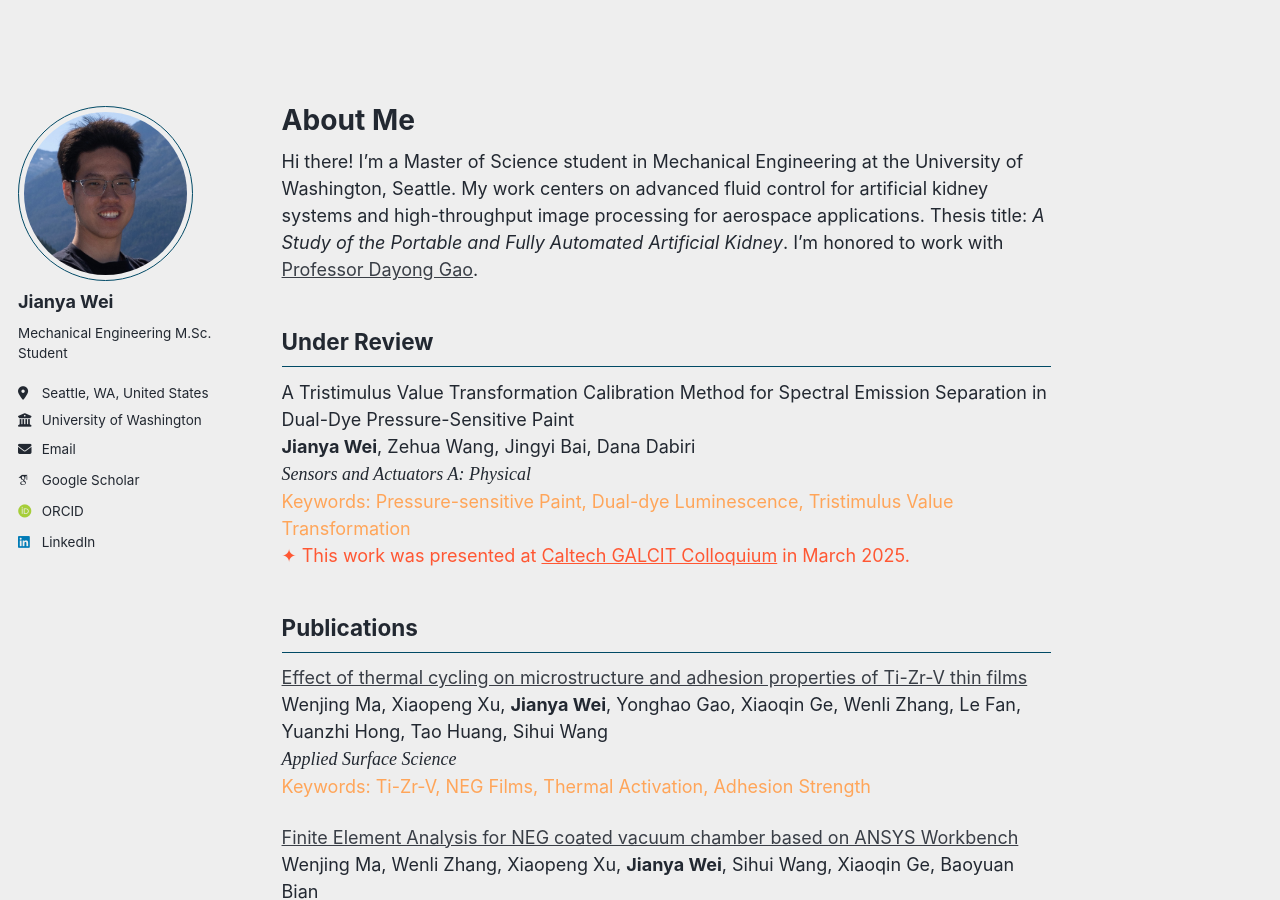
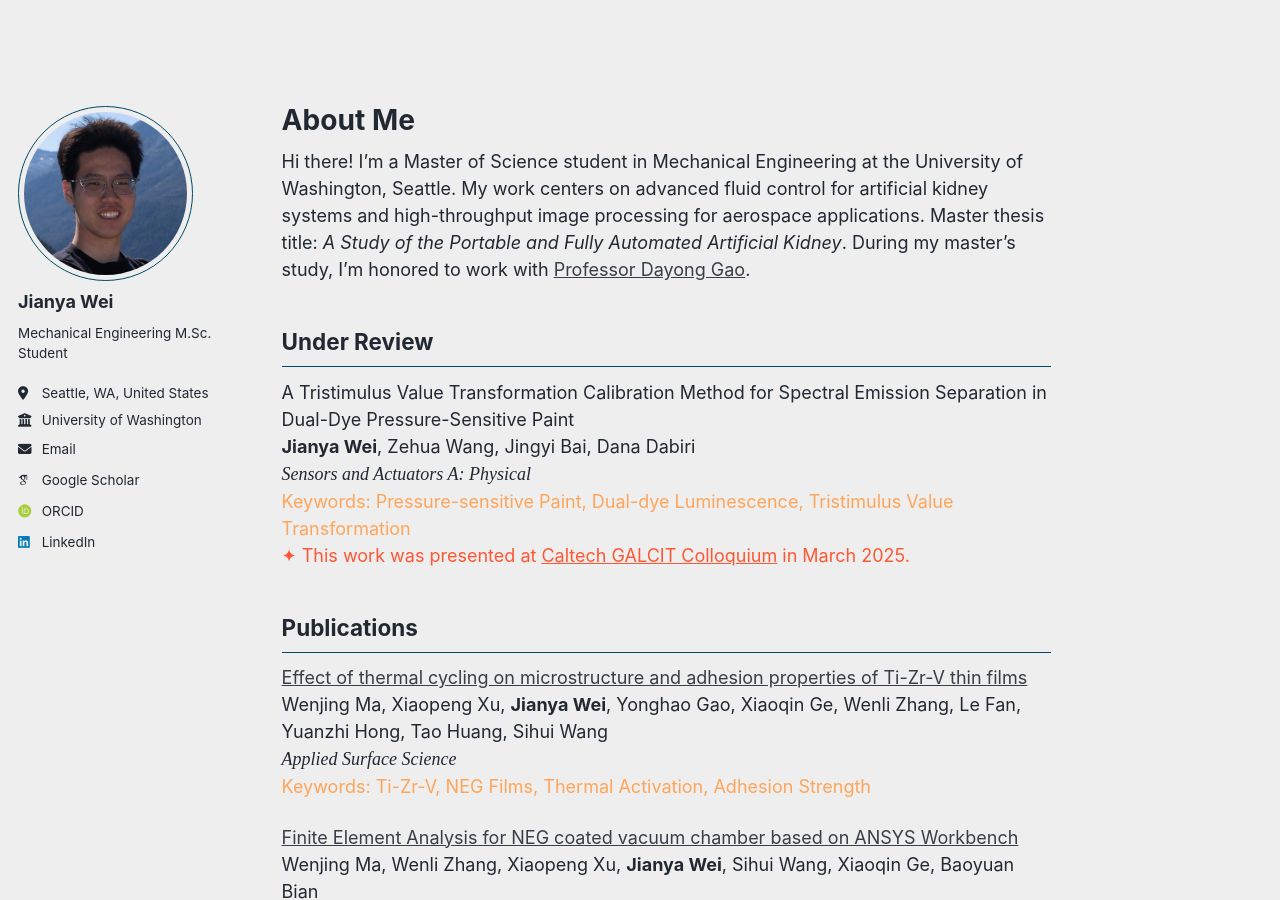
Before and after one commit to jywei02/jywei02.github.io, a Jekyll site: the page built from _pages/about.md, in a window 1280 px wide and 900 px high. Built offline with Jekyll 4.4.1, drawn with Linux system fonts in a browser that asks for light colours; some web fonts are replaced; comment, search, counter and statistics services are not loaded.

Commit message:
Update about.md

```diff
--- a/_pages/about.md
+++ b/_pages/about.md
@@ -6,7 +6,7 @@ redirect_from:
   - /about/
   - /about.html
 ---
-Hi there! I’m a Master of Science student in Mechanical Engineering at the University of Washington, Seattle. My work centers on advanced fluid control for artificial kidney systems and high-throughput image processing for aerospace applications. Thesis title: <em>A Study of the Portable and Fully Automated Artificial Kidney</em>. I’m honored to work with <a href="https://www.me.washington.edu/facultyfinder/dayong-gao" target="_blank">Professor Dayong Gao</a>.
+Hi there! I’m a Master of Science student in Mechanical Engineering at the University of Washington, Seattle. My work centers on advanced fluid control for artificial kidney systems and high-throughput image processing for aerospace applications. Master thesis title: <em>A Study of the Portable and Fully Automated Artificial Kidney</em>. During my master's study, I’m honored to work with <a href="https://www.me.washington.edu/facultyfinder/dayong-gao" target="_blank">Professor Dayong Gao</a>.
 
 
 Under Review
```
